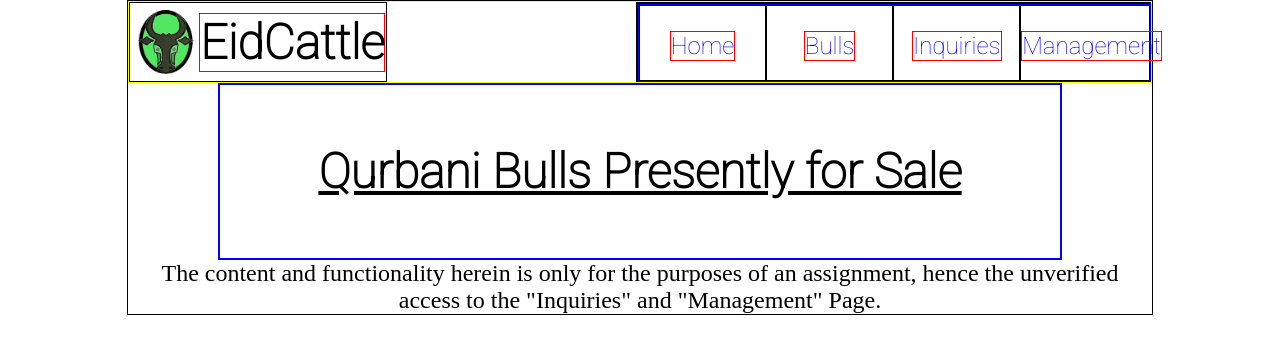
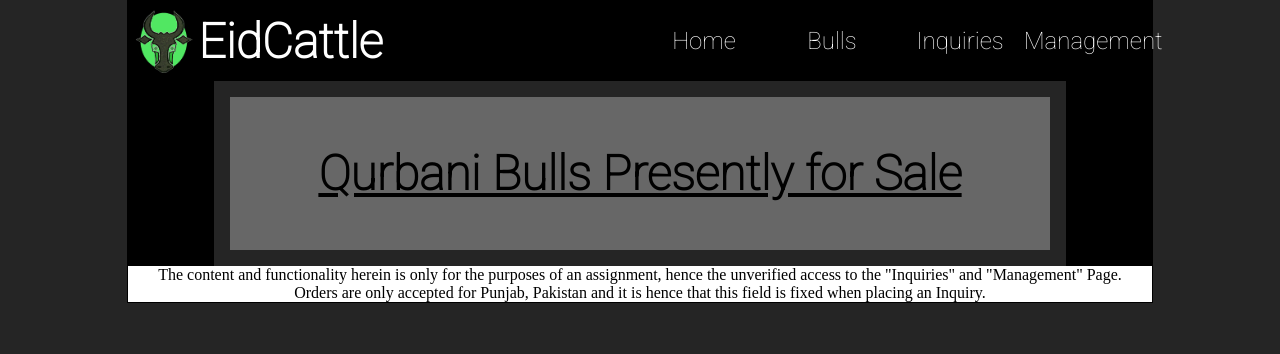
Before and after one commit to aqhra050/Simple-Flask-Web-App, a Flask app: page /bulls in a window 1280 px wide. Shown: the top 354 px of the page. Run offline with Flask 2, Linux system fonts and the light colour scheme; data that the repository does not hold is empty; parts of the project's set-up code (start-up, migrations or seed data) failed here and were passed over.

Commit message:
completedAssignment

```diff
--- a/static/css/style.css
+++ b/static/css/style.css
@@ -2,6 +2,11 @@
     padding: 0 0 0 0;
     margin: 0;
 }
+
+body {
+    background-color: rgb(37, 37, 37);
+}
+
 .container {
     border: 1px black solid;
     width: 80%;
@@ -14,7 +19,7 @@
 }
 
 .navBar {
-    border: 1px yellow solid;
+    background-color: black;
     display: flex;
     justify-content: space-between;
     height: 10vh;
@@ -22,7 +27,6 @@
 
 .navLogoCtnr {
     width: 25%;
-    border: 1px black solid;
     display: flex;
 }
 
@@ -35,37 +39,41 @@
 
 .navLogoTxt {
     font-size: 3em;
-    border: 1px red solid;
+    color: white;
     margin: auto;
 }
 
 .navButtonCtnr {
-    border: 2px black solid;
     width: 50%;
 }
 
 .navButtons {
     width: 100%;
     height: 100%;
-    border: 1px blue solid;
     display: flex;
     justify-content: right;
 }
 
 .navButton {
-    border: 1px black solid;
     font-family: 'Roboto', sans-serif;
+    color: white;
     font-size: 1.5em;
     padding: 5% 0;
     width: 25%;
-    border: 1px black solid;
     text-align: center;
     list-style-type: none;
+    cursor: pointer;
+}
+
+.navButton:hover {
+    background-color: rgb(70, 70, 70);
 }
 
 .navButton a {
-    border: 1px red solid;
+    color: white;
     text-decoration: none;
+    width: inherit;
+    height: inherit;
 }
 
 .focalImage {
@@ -115,25 +132,31 @@
 }
 
 .footerCtnr {
+    background-color: white;
     margin: 0 auto;
 }
 
 .footerCtnr p {
     text-align: center;
-    font-size: 1.5em;
+    font-size: 1em;
     margin-top: auto;
     margin-bottom: auto;
 }
 
+.galleryOuter {
+    background-color: black;
+}
+
 .productGallery {
-    border: 2px blue solid;
+    background-color: rgb(37, 37, 37);
     width: 80%;
-    padding: 1%;
+    padding: 1em;
     margin-left: auto;
     margin-right: auto;
 }
 
 .productGallery h2 {
+    background-color: rgba(255, 255, 255, 0.3);
     font-size: 3em;
     padding: 1em;
     text-align: center;
--- /dev/null
+++ b/static/js/navigate.js
@@ -0,0 +1,14 @@
+document.getElementById("homeTag").addEventListener("click",function(){
+    location.href="/";
+});
+
+document.getElementById("bullsTag").addEventListener("click",function(){
+    location.href="/bulls";
+});
+
+document.getElementById("inqTag").addEventListener("click",function(){
+    location.href="/inquiries";
+});
+document.getElementById("mngTag").addEventListener("click",function(){
+    location.href="/listingsManagement";
+});
--- a/templates/base.html
+++ b/templates/base.html
@@ -18,16 +18,16 @@
                     </div>
                     <nav class="navButtonCtnr">
                         <ul class="navButtons">
-                            <li class="navButton">
+                            <li class="navButton" id="homeTag">
                                 <a href="{{ url_for('home') }}">Home</a>
                             </li>
-                            <li class="navButton">
+                            <li class="navButton" id="bullsTag">
                                 <a href="{{ url_for('readBulls') }}">Bulls</a>
                             </li>
-                            <li class="navButton">
+                            <li class="navButton" id="inqTag">
                                 <a href="{{ url_for('inquiryRead') }}">Inquiries</a>
                             </li>
-                            <li class="navButton">
+                            <li class="navButton" id="mngTag">
                                 <a href="{{ url_for('managementPrompt') }}">Management</a>
                             </li>
                         </ul>
@@ -40,8 +40,10 @@
             <footer>
                 <div class="footerCtnr">
                     <p>The content and functionality herein is only for the purposes of an assignment, hence the unverified access to the "Inquiries" and "Management" Page.</p>
+                    <p>Orders are only accepted for Punjab, Pakistan and it is hence that this field is fixed when placing an Inquiry.</p>
                 </div>
             </footer>
         </div>
+        <script src="static/js/navigate.js"></script>
     </body>
 </html>
--- a/templates/bulls.html
+++ b/templates/bulls.html
@@ -2,9 +2,11 @@
 
 {% block container %}
 
+<div class="galleryOuter">
     <div class="productGallery">
         <h2>Qurbani Bulls Presently for Sale</h2>
         {% for doc in docs %}
+        <br>
         <div class="product twoContentEvenSplit">
         {% if loop.index is divisibleby 2 %}
             <div class="col_two">
@@ -106,8 +108,9 @@
             </div>
         {% endif %}
         </div>
-
+        <br>
         {% endfor %}
+    </div>
 </div>
 
 {% endblock %}
--- a/templates/inquiryEdit.html
+++ b/templates/inquiryEdit.html
@@ -1,7 +1,7 @@
 {% extends 'base.html' %}
 
 {% block container %}
-<div class="inquiryFormContainer">
+<div class="formContainer">
     <form action="{{url_for('inquiryEditPost', inquiryMongoID=inquiryMongoID)}}" class="entryForms" method="post">
         <ul>
             <div class="entriesOuterContainer">
--- a/templates/inquiryGenerate.html
+++ b/templates/inquiryGenerate.html
@@ -54,6 +54,7 @@
                     </li>
                 </div>
             </div>
+            <br>
             <div class="actionButton">
                 <li>
                     <button class="button" type="submit">Place your Order.</button>
@@ -61,6 +62,7 @@
             </div>
         </ul>
     </form>
+    <br>
 </div>
 
 
--- a/templates/inquiryRead.html
+++ b/templates/inquiryRead.html
@@ -3,6 +3,7 @@
 {% block container %}
 <div class="gallery center">
     {% for doc in docs%}
+    <br>
     <div class="galleryItemContainer">
         <div class="inquiry">
             <h3 class="center">Order ID: {{doc._id}}</h3>
@@ -119,6 +120,7 @@
             </div>
         </div>
     </div>
+    <br>
     {% endfor %}
 </div>
 
--- a/templates/listingReadAndEdit.html
+++ b/templates/listingReadAndEdit.html
@@ -3,6 +3,7 @@
 {% block container %}
 <div class="gallery center">
     {% for doc in docs %}
+    <br>
     <div class="galleryItemContainer">
         <div class="inquiry">
             <h3 class="center">Bull ID: {{doc._id}}</h3>
@@ -66,6 +67,7 @@
             </div>
         </div>
     </div>
+    <br>
     {% endfor %}
 </div>
 
```
Also changed, not shown: other parts of static/css/style.css (+31 -11 lines), README.md, images/bulls.PNG (added), images/homepage.PNG (added), images/inquiries.PNG (added), images/inquiryEdit.PNG (added), images/inquiryGenerate.PNG (added), images/listingNew.PNG (added), images/listingsManage.PNG (added), images/management.PNG (added). Lines whose indentation alone changed are shown as unchanged.
